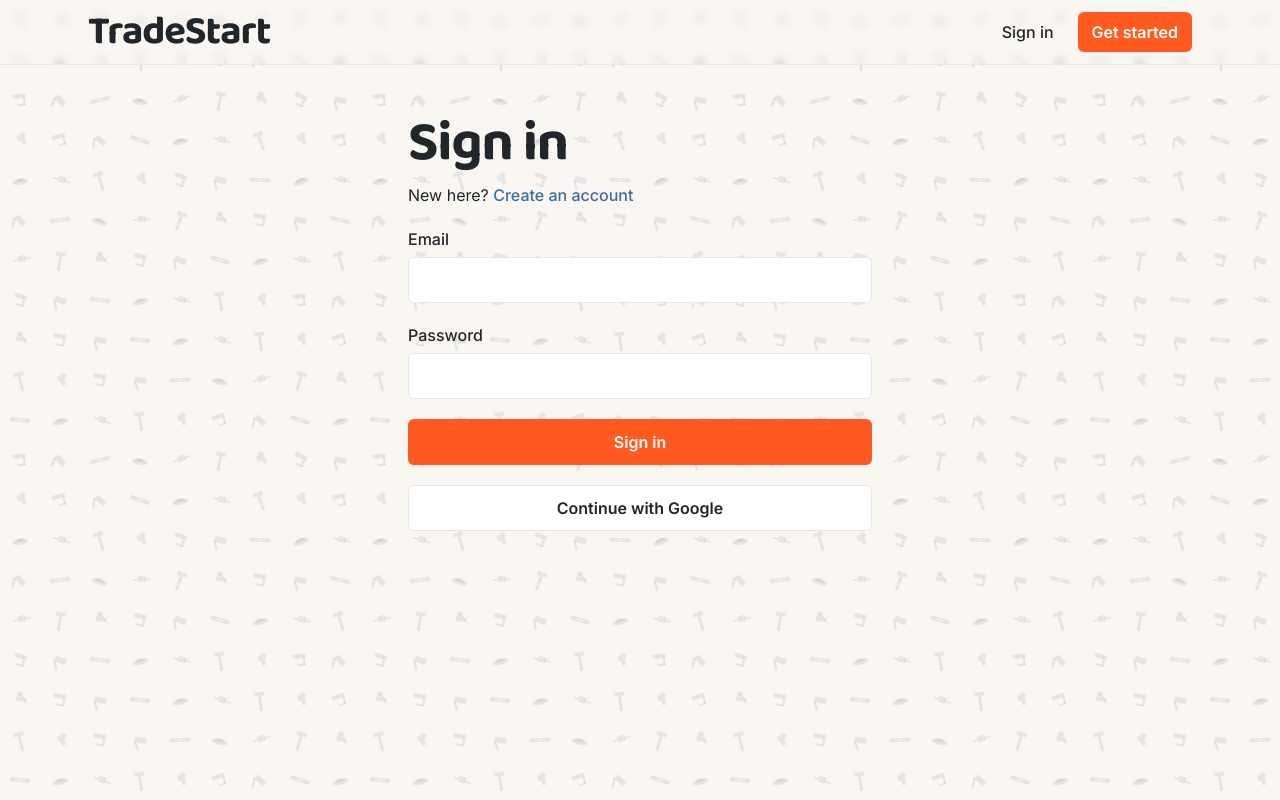
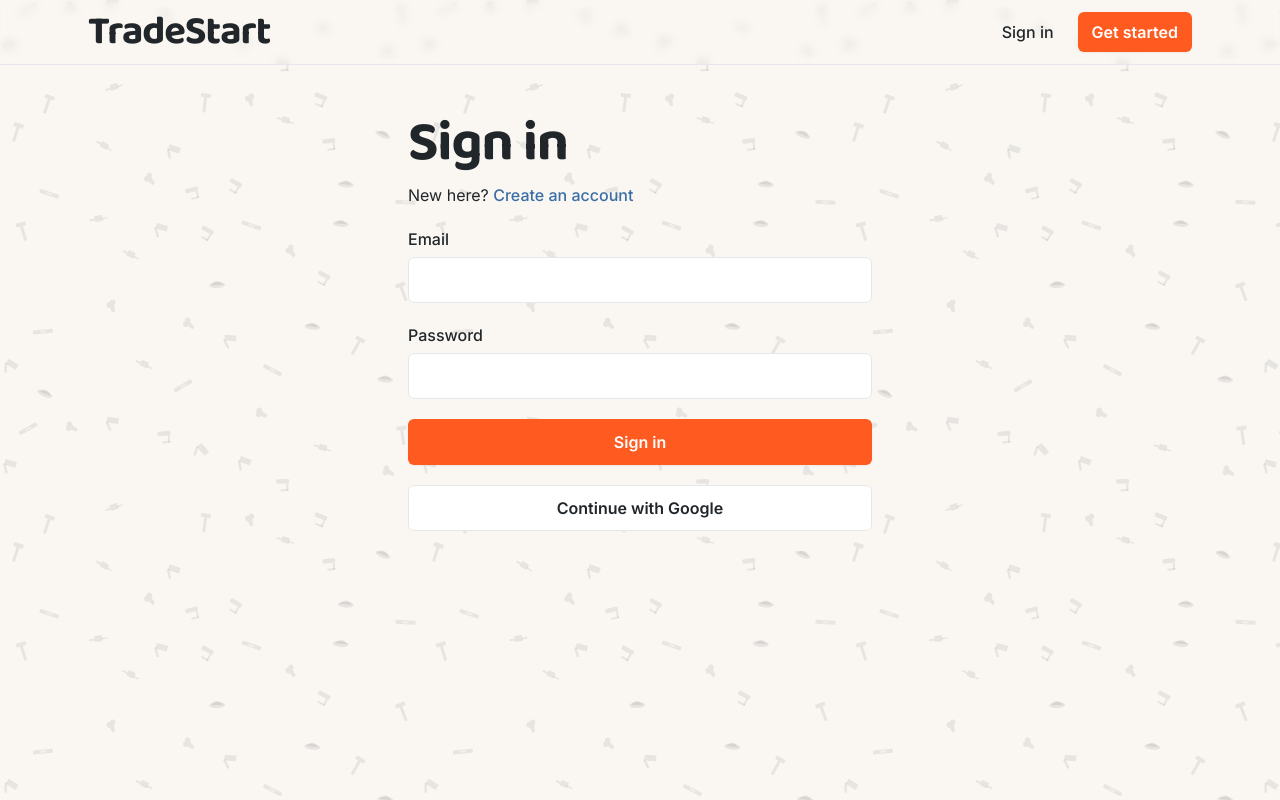
Before and after one commit to hirefastcareers/tradesboard, a Next.js app: page /sign-in in a window 1280 px wide. Built offline with nearby package versions, Linux system fonts and the light colour scheme.

Commit message:
Scatter tool background like wallpaper
Replace the regular grid with blue-noise placement and edge wrap
so the pattern reads as random wallpaper without row/column lines.

Co-authored-by: hirefastcareers <hirefastcareers@users.noreply.github.com>

```diff
--- a/app/globals.css
+++ b/app/globals.css
@@ -21,7 +21,7 @@ body {
   background-color: var(--workshop-white);
   background-image: url("/tool-pattern.svg");
   background-repeat: repeat;
-  background-size: 360px 360px;
+  background-size: 420px 420px;
   background-attachment: scroll;
   font-family: var(--font-inter), system-ui, sans-serif;
 }
@@ -43,7 +43,7 @@ h4 {
     background-color: var(--workshop-white);
     background-image: url("/tool-pattern.svg");
     background-repeat: repeat;
-    background-size: 360px 360px;
+    background-size: 420px 420px;
   }
 }
 
```
Also changed, not shown: public/tool-pattern.svg.
